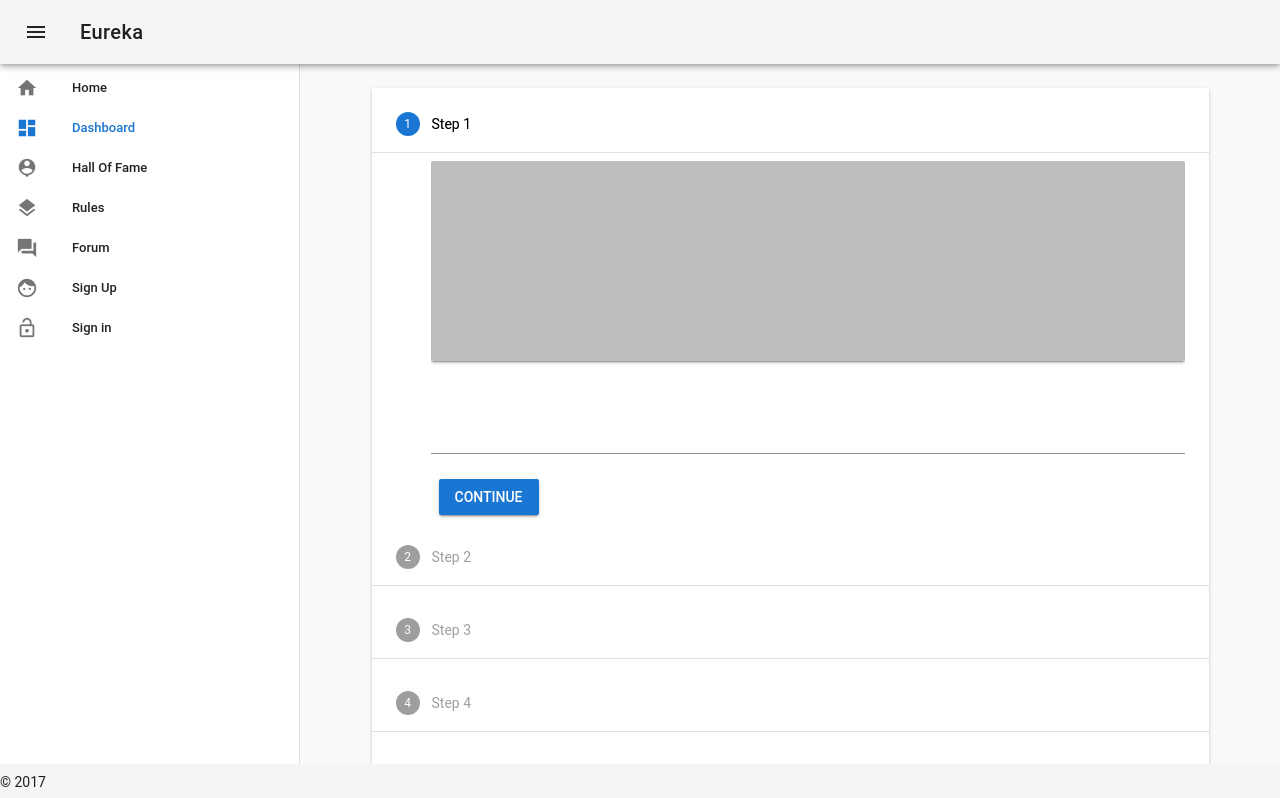
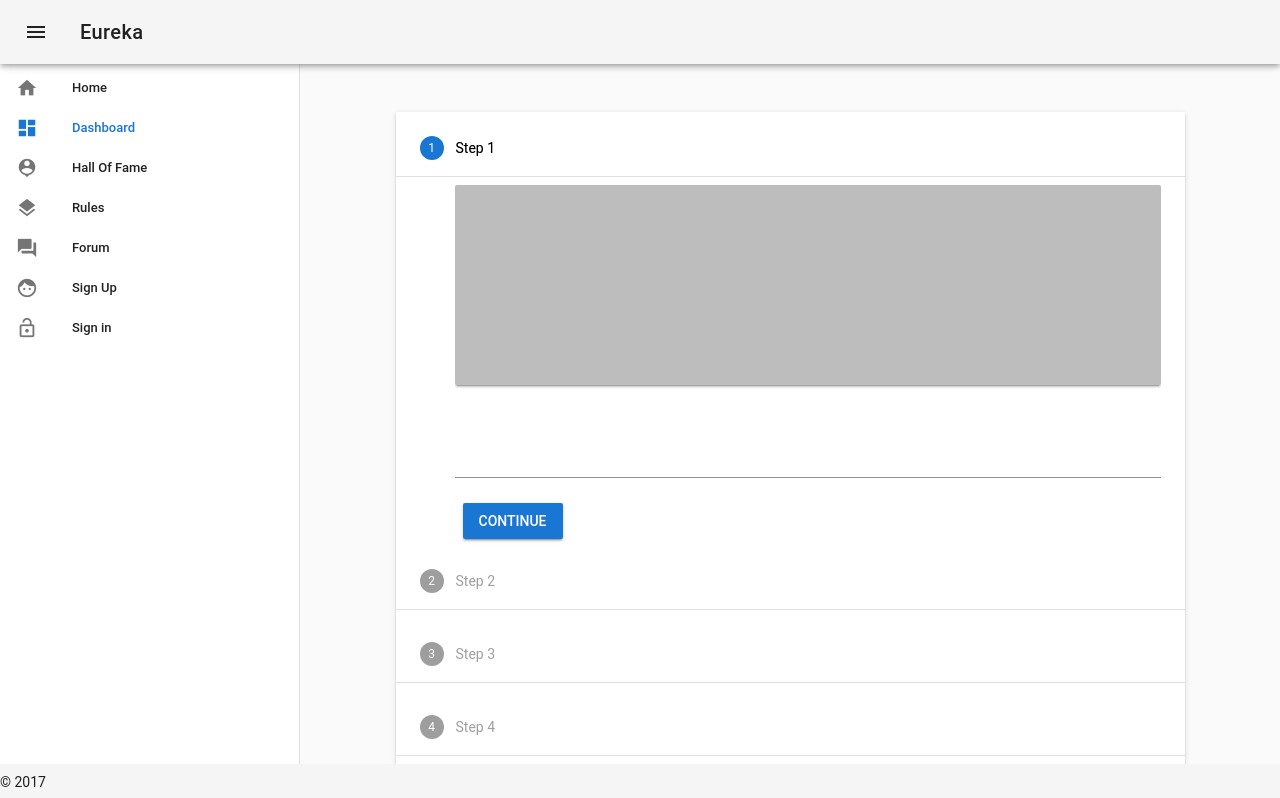
Before and after one commit to ankitchouhan1020/v-eureka, a Vue app: page /#/dashboard in a window 1280 px wide. Shown: the top 798 px of the page. Built offline with nearby package versions, Linux system fonts and the light colour scheme.

Commit message:
I have added basic things in project. Its ok for this day.

```diff
--- a/src/App.vue
+++ b/src/App.vue
@@ -22,7 +22,7 @@
       <v-toolbar-title>Eureka</v-toolbar-title>
     </v-toolbar>
     <v-container>
-      <main>
+      <main class="ma-4">
         <router-view></router-view>
       </main>
     </v-container>
```
